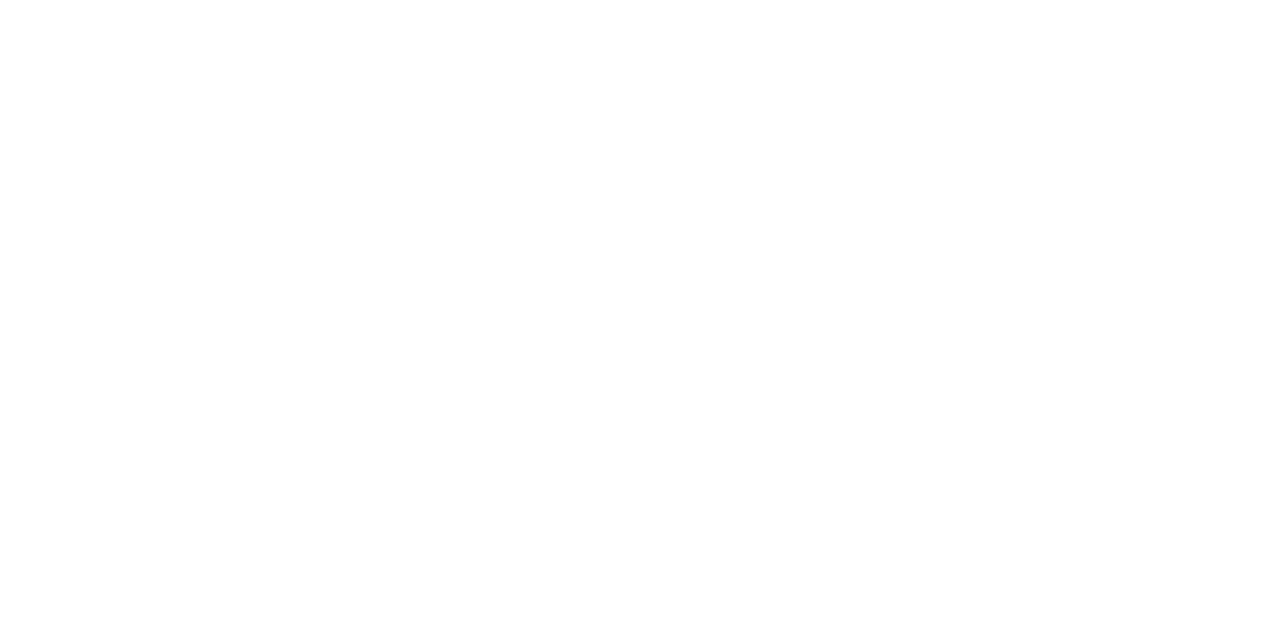
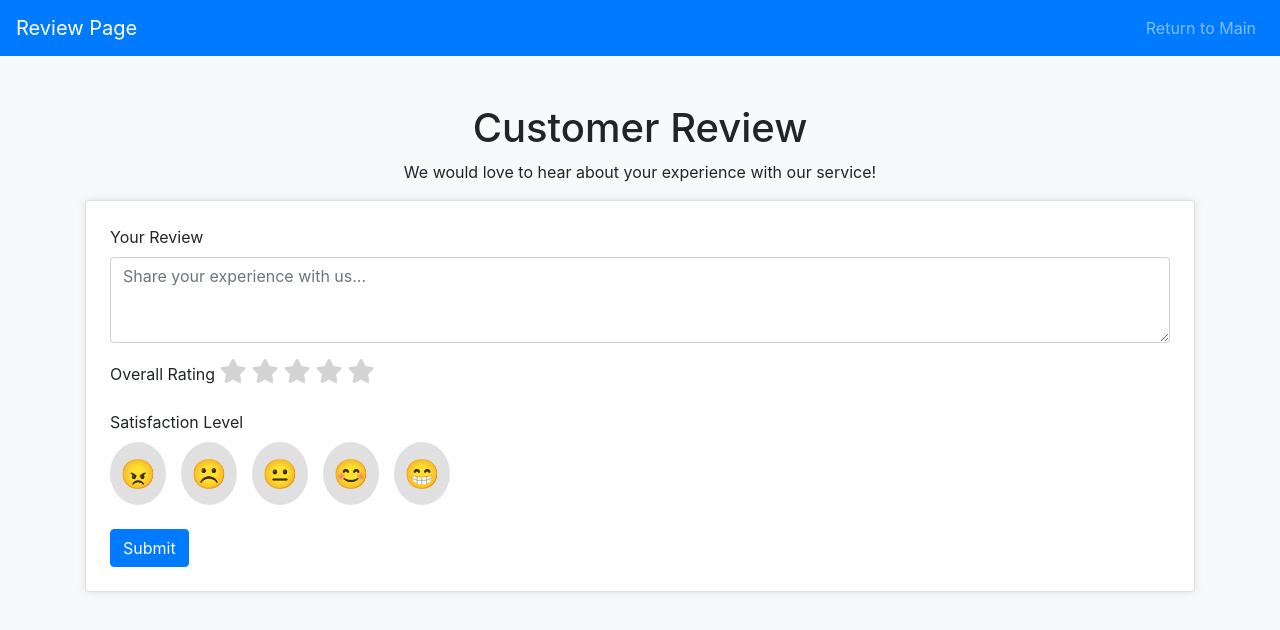
Before and after one commit to elieCharbel/gym-workout-tracker, a website: page frontend/Pages/feedback/feedBack.html in a window 1280 px wide. Drawn offline with nearby package versions, Linux system fonts and the light colour scheme.

Commit message:
feedback page done with adding a nav to it

```diff
--- a/frontend/Pages/feedback/feedBack.html
+++ b/frontend/Pages/feedback/feedBack.html
@@ -0,0 +1,85 @@
+<!DOCTYPE html>
+<html lang="en">
+<head>
+    <meta charset="UTF-8">
+    <meta name="viewport" content="width=device-width, initial-scale=1.0">
+    <title>Customer Review</title>
+    <!-- Bootstrap CSS -->
+    <link href="https://maxcdn.bootstrapcdn.com/bootstrap/4.5.2/css/bootstrap.min.css" rel="stylesheet">
+    <!-- Font Awesome CSS for star icons -->
+    <link rel="stylesheet" href="https://cdnjs.cloudflare.com/ajax/libs/font-awesome/6.0.0-beta3/css/all.min.css">
+    <link rel="stylesheet" href="style.css">
+</head>
+<body>
+
+    <nav class="navbar navbar-expand-lg navbar-dark bg-primary">
+        <a class="navbar-brand">Review Page</a>
+        <button class="navbar-toggler" type="button" data-toggle="collapse" data-target="#navbarNav" aria-controls="navbarNav" aria-expanded="false" aria-label="Toggle navigation">
+            <span class="navbar-toggler-icon"></span>
+        </button>
+        <div class="collapse navbar-collapse" id="navbarNav">
+            <ul class="navbar-nav ml-auto">
+                <li class="nav-item">
+                    <a class="nav-link" href="/frontend/Pages/main page/main.html">Return to Main</a>
+                </li>
+            </ul>
+        </div>
+    </nav>
+
+
+    <div class="container mt-5">
+        <h1 class="text-center mb-2">Customer Review</h1>
+        <p class="text-center">We would love to hear about your experience with our service!</p>
+
+        <!-- Review Form -->
+        <div class="card p-4">
+            <form id="reviewForm">
+                <div class="form-group">
+                    <label for="reviewText">Your Review</label>
+                    <textarea class="form-control" id="reviewText" rows="3" placeholder="Share your experience with us..." required></textarea>
+                </div>
+
+                <div class="form-group">
+                    <label for="starRating">Overall Rating</label>
+                    <div id="starRating" class="star-rating">
+                        <input type="radio" id="star5" name="star" value="5"><label for="star5" class="fa fa-star"></label>
+                        <input type="radio" id="star4" name="star" value="4"><label for="star4" class="fa fa-star"></label>
+                        <input type="radio" id="star3" name="star" value="3"><label for="star3" class="fa fa-star"></label>
+                        <input type="radio" id="star2" name="star" value="2"><label for="star2" class="fa fa-star"></label>
+                        <input type="radio" id="star1" name="star" value="1"><label for="star1" class="fa fa-star"></label>
+                    </div>
+                </div>
+
+
+                <div class="form-group">
+                    <label for="satisfactionLevel">Satisfaction Level</label>
+                    <div id="satisfactionLevel" class="satisfaction-icons">
+                        <label>
+                            <input type="radio" name="satisfaction" value="Awful">
+                            <span class="emoji awful">😠</span>
+                        </label>
+                        <label>
+                            <input type="radio" name="satisfaction" value="Poor">
+                            <span class="emoji poor">☹️</span>
+                        </label>
+                        <label>
+                            <input type="radio" name="satisfaction" value="Ok">
+                            <span class="emoji ok">😐</span>
+                        </label>
+                        <label>
+                            <input type="radio" name="satisfaction" value="Good">
+                            <span class="emoji good">😊</span>
+                        </label>
+                        <label>
+                            <input type="radio" name="satisfaction" value="Awesome">
+                            <span class="emoji awesome">😁</span>
+                        </label>
+                    </div>
+                </div>
+
+                <button type="submit" class="btn btn-primary">Submit</button>
+            </form>
+        </div>
+    </div>
+</body>
+</html>
--- /dev/null
+++ b/frontend/Pages/feedback/style.css
@@ -0,0 +1,97 @@
+body {
+    background-color: #f8f9fa;
+}
+
+.card {
+    box-shadow: 0px 0px 10px rgba(0, 0, 0, 0.1);
+}
+
+.star-rating {
+    display: inline-flex; /* Align stars inline */
+    justify-content: flex-start; /* Left-align the stars */
+    gap: 5px;
+    flex-direction: row-reverse; /* Display 5 stars on the left, 1 star on the right */
+    margin-left: 0; /* Ensure no additional left margin */
+}
+
+.star-rating input[type="radio"] {
+    display: none;
+}
+
+.star-rating label {
+    font-size: 1.5em;
+    color: #d3d3d3;
+    cursor: pointer;
+    transition: color 0.3s;
+}
+
+/* Color stars on hover */
+.star-rating label:hover,
+.star-rating label:hover ~ label {
+    color: #ffc107; /* Gold */
+}
+
+/* Keep stars filled when selected */
+.star-rating input[type="radio"]:checked ~ label {
+    color: #ffc107; /* Gold */
+}
+
+
+/* Satisfaction Icons */
+.satisfaction-icons {
+    display: flex;
+    gap: 15px;
+}
+
+.satisfaction-icons input[type="radio"] {
+    display: none;
+}
+
+.satisfaction-icons label {
+    display: flex;
+    align-items: center;
+    cursor: pointer;
+}
+
+.satisfaction-icons .emoji {
+    font-size: 1.8em;
+    padding: 10px;
+    border-radius: 50%;
+    background-color: #e0e0e0;
+    color: #000;
+    transition: background-color 0.3s, color 0.3s;
+}
+
+/* Hover and checked colors for each satisfaction level */
+.satisfaction-icons input[type="radio"]:checked + .awful,
+.satisfaction-icons .awful:hover {
+    background-color: #ff4d4d; /* Red */
+    color: white;
+}
+
+.satisfaction-icons input[type="radio"]:checked + .poor,
+.satisfaction-icons .poor:hover {
+    background-color: #ff9933; /* Orange */
+    color: white;
+}
+
+.satisfaction-icons input[type="radio"]:checked + .ok,
+.satisfaction-icons .ok:hover {
+    background-color: #ffeb3b; /* Yellow */
+    color: black;
+}
+
+.satisfaction-icons input[type="radio"]:checked + .good,
+.satisfaction-icons .good:hover {
+    background-color: #b2ff59; /* Light Green */
+    color: black;
+}
+
+.satisfaction-icons input[type="radio"]:checked + .awesome,
+.satisfaction-icons .awesome:hover {
+    background-color: #4caf50; /* Green */
+    color: white;
+}
+.star-rating {
+    text-align: left; /* Ensure left alignment */
+}
```
Also changed, not shown: frontend/Pages/main page/main.html (+1 -1 lines), frontend/Pages/feedback/script.js (added).
